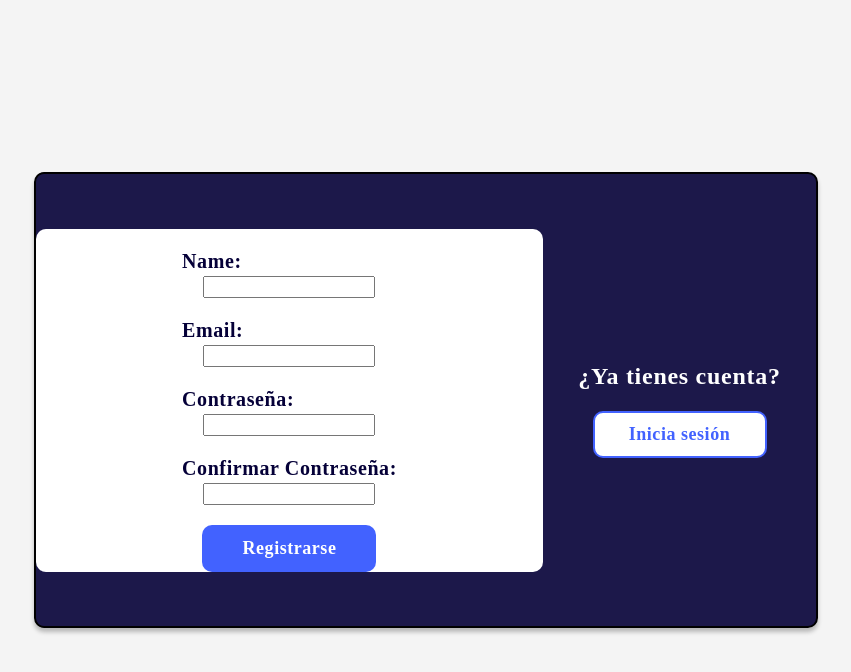
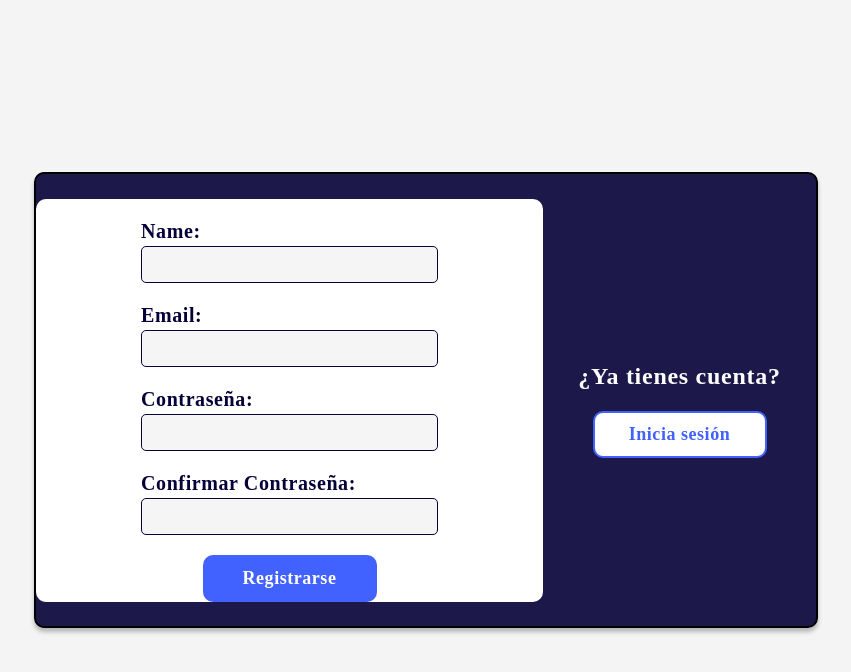
Before and after one commit to DABERNALC/ProjectManager, a React (Create React App) app in the folder Cliente/project_manager/: page /signIn in a window 1280 px wide. Both pictures are taken after a click on the button "Regístrate". Shown: the top 672 px of the page, without its empty margins (214-1065 px from the left). Built offline with nearby package versions, Linux system fonts and the light colour scheme; a web font is replaced by a local one; what react-alert-template-basic would draw is missing.

Commit message:
logIn inputs fixed

```diff
--- a/Cliente/project_manager/src/Components/LogInSignInBiggerDiv/BiggerLogSignIn.js
+++ b/Cliente/project_manager/src/Components/LogInSignInBiggerDiv/BiggerLogSignIn.js
@@ -76,7 +76,7 @@ const BiggerLogSignIn = (props) => {
                             props.mode == "signUp" ?
                                 <div>
                                     <h3 className={BiggerLogSignInStyle.h3}>Name:</h3>
-                                    <input value={name}
+                                    <input className = {BiggerLogSignInStyle.inputStyle} value={name}
                                         onChange={(e) => {
                                             setName(e.target.value);
                                         }}></input>
@@ -88,14 +88,14 @@ const BiggerLogSignIn = (props) => {
                             <h3 className={BiggerLogSignInStyle.h3}
 
                             >Email:</h3>
-                            <input value={email}
+                            <input className = {BiggerLogSignInStyle.inputStyle} value={email}
                                 onChange={(e) => {
                                     setEmail(e.target.value);
                                 }}></input>
                         </div>
                         <div>
                             <h3 className={BiggerLogSignInStyle.h3}>Contraseña:</h3>
-                            <input type="password"
+                            <input className = {BiggerLogSignInStyle.inputStyle} type="password"
                                 value={contra}
                                 onChange={(e) => {
                                     setContra(e.target.value);
@@ -106,7 +106,7 @@ const BiggerLogSignIn = (props) => {
                             props.mode == "signUp" ?
                                 <div>
                                     <h3 className={BiggerLogSignInStyle.h3}>Confirmar Contraseña:</h3>
-                                    <input type="password"
+                                    <input className = {BiggerLogSignInStyle.inputStyle} type="password"
                                         value={contra}
                                         onChange={(e) => {
                                             setContra(e.target.value);
--- a/Cliente/project_manager/src/Components/LogInSignInBiggerDiv/BiggerLogSignInStyle.module.css
+++ b/Cliente/project_manager/src/Components/LogInSignInBiggerDiv/BiggerLogSignInStyle.module.css
@@ -68,3 +68,11 @@
     cursor: pointer;
     background: #2643d1;
 }
+
+.inputStyle {
+    width: 291px;
+height: 33px;
+    background: #f5f5f5;
+    border: 1px solid #050038;
+    border-radius: 5px;
+}
```
